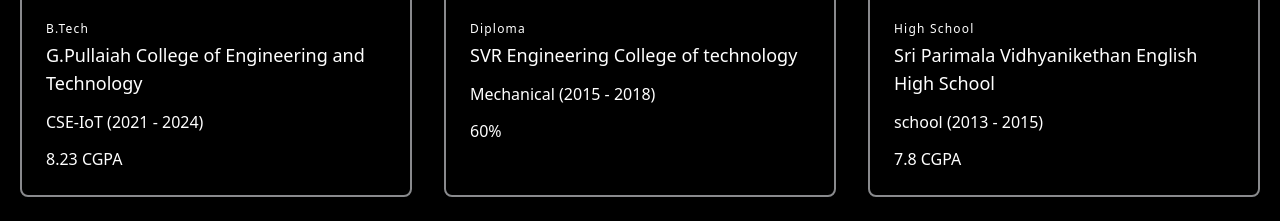
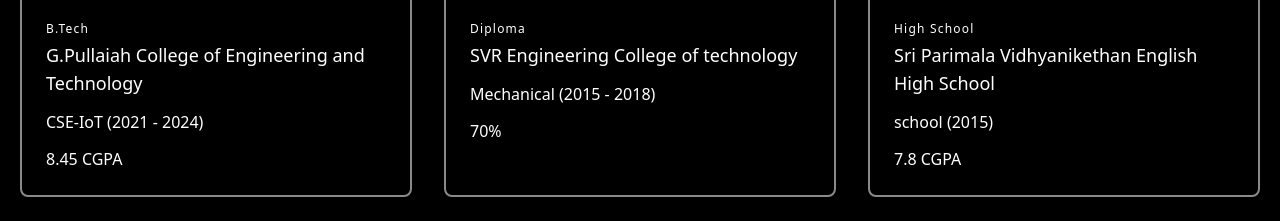
Before and after one commit to sharathkuma7/portfolio, a plain HTML site: page index.html in a window 1280 px wide. Shown: the part 1540-1761 px from the top of the page. Drawn offline with nearby package versions, Linux system fonts and the light colour scheme.

Commit message:
modified

```diff
--- a/index.html
+++ b/index.html
@@ -151,7 +151,7 @@ html
                 <h1 class="title-font text-lg font-medium text-white-900 mb-3">G.Pullaiah College of Engineering and Technology</h1>
                 <p class="leading-relaxed mb-3">CSE-IoT (2021 - 2024)</p>
                 <div class="flex items-center flex-wrap ">
-                  <a class="text-white-500 inline-flex items-center md:mb-2 lg:mb-0">8.23 CGPA</a>
+                  <a class="text-white-500 inline-flex items-center md:mb-2 lg:mb-0">8.45 CGPA</a>
 
                 </div>
               </div>
@@ -165,7 +165,7 @@ html
               <h1 class="title-font text-lg font-medium text-white-900 mb-3">SVR Engineering College of technology </h1>
               <p class="leading-relaxed mb-3">Mechanical (2015 - 2018)</p>
               <div class="flex items-center flex-wrap">
-                <a class="text-white-500 inline-flex items-center md:mb-2 lg:mb-0">60%</a>
+                <a class="text-white-500 inline-flex items-center md:mb-2 lg:mb-0">70%</a>
               </div>
             </div>
           </div>
@@ -176,7 +176,7 @@ html
             <div class="p-6">
               <h2 class="tracking-widest text-xs title-font font-medium text-white-400 mb-1">High School</h2>
               <h1 class="title-font text-lg font-medium text-white-900 mb-3">Sri Parimala Vidhyanikethan English High School</h1>
-              <p class="leading-relaxed mb-3">school (2013 - 2015)</p>
+              <p class="leading-relaxed mb-3">school (2015)</p>
               <div class="flex items-center flex-wrap ">
                 <a class="text-white-500 inline-flex items-center md:mb-2 lg:mb-0">7.8 CGPA </a>
 
```
